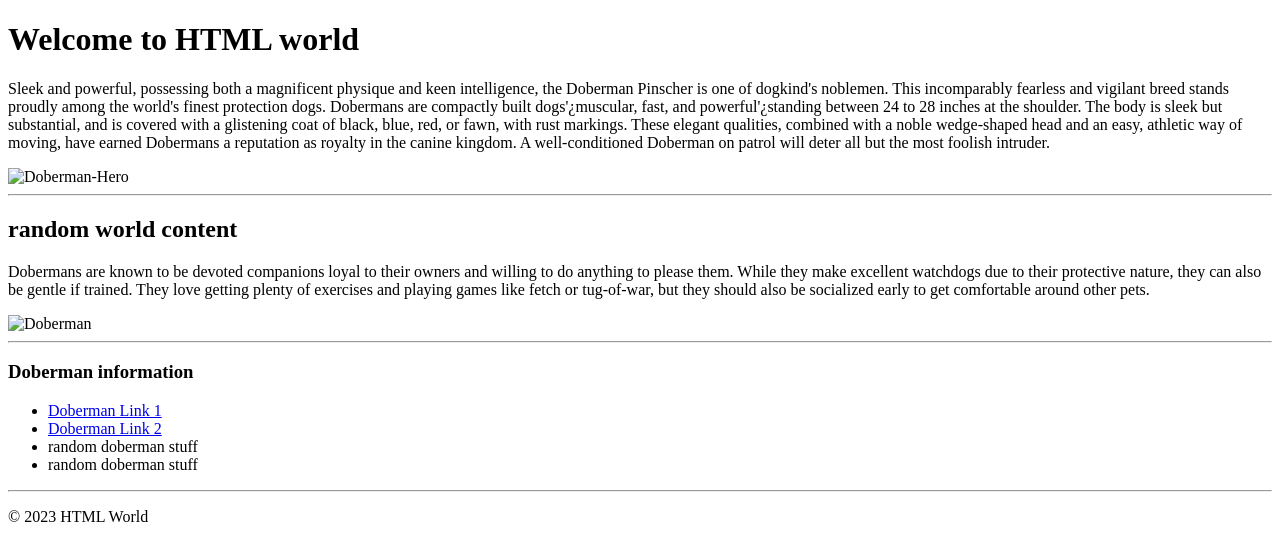
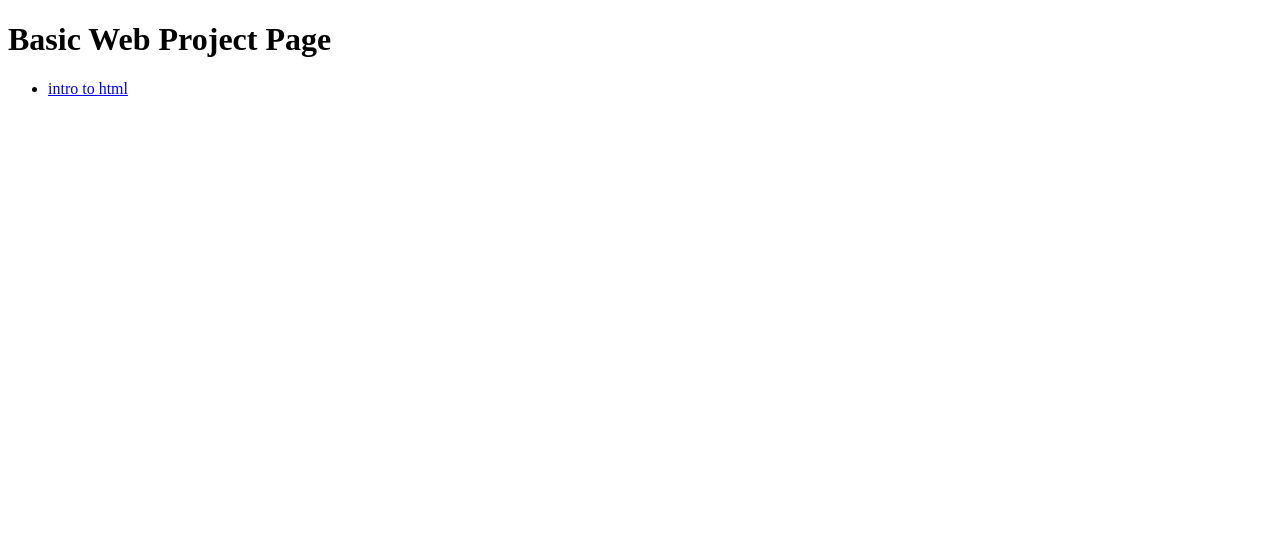
Before and after one commit to hchouston/BasicWebDesign5, a plain HTML site: page index.html in a window 1280 px wide. Drawn offline with Linux system fonts and the light colour scheme.

Commit message:
Update index.html

```diff
--- a/index.html
+++ b/index.html
@@ -1,33 +1,14 @@
 <!DOCTYPE html>
 <html lang="en">
-
 <head>
     <meta charset="UTF-8">
-        <title>Welcome to HTML world</title>
-
+    <meta name="viewport" content="width=device-width, initial-scale=1.0">
+    <title>Basic Web Project Page</title>
 </head>
 <body>
-        <h1>Welcome to HTML world</h1>
-        <p>Sleek and powerful, possessing both a magnificent physique and keen intelligence, the Doberman Pinscher is one of dogkind's noblemen. This incomparably fearless and vigilant breed stands proudly among the world's finest protection dogs. Dobermans are compactly built dogs'¿muscular, fast, and powerful'¿standing between 24 to 28 inches at the shoulder. The body is sleek but substantial, and is covered with a glistening coat of black, blue, red, or fawn, with rust markings. These elegant qualities, combined with a noble wedge-shaped head and an easy, athletic way of moving, have earned Dobermans a reputation as royalty in the canine kingdom. A well-conditioned Doberman on patrol will deter all but the most foolish intruder.</p>
-        <img src="images/Doberman-Hero.webp" alt="Doberman-Hero">
-<hr>
-<h2> random world content</h2>
-<p>Dobermans are known to be devoted companions loyal to their owners and willing to do anything to please them. While they make excellent watchdogs due to their protective nature, they can also be gentle if trained. They love getting plenty of exercises and playing games like fetch or tug-of-war, but they should also be socialized early to get comfortable around other pets.
-
-</p>
-<img src="images/dobe.jpeg" alt="Doberman">
-<hr>
-<h3>Doberman information</h3>
+ <h1>Basic Web Project Page</h1>
  <ul>
-    <li><a href="https://www.akc.org/dog-breeds/doberman-pinscher/" target="_blank">Doberman Link 1</a></li>
-    <li><a href="https://www.animalhearted.com/blogs/animal-blog/97124358-7-fascinating-facts-about-the-doberman-pinscher" target="_blank">Doberman Link 2</a></li>
-    <li>random doberman stuff</li>
-    <li>random doberman stuff</li>
+    <li><a href="intro_to_html/index.html">intro to html</a></li>
  </ul>
-<hr>
-<p>&copy; 2023 HTML World</p>
-
 </body>
-
-
 </html>
```
Lines whose indentation alone changed are shown as unchanged.
